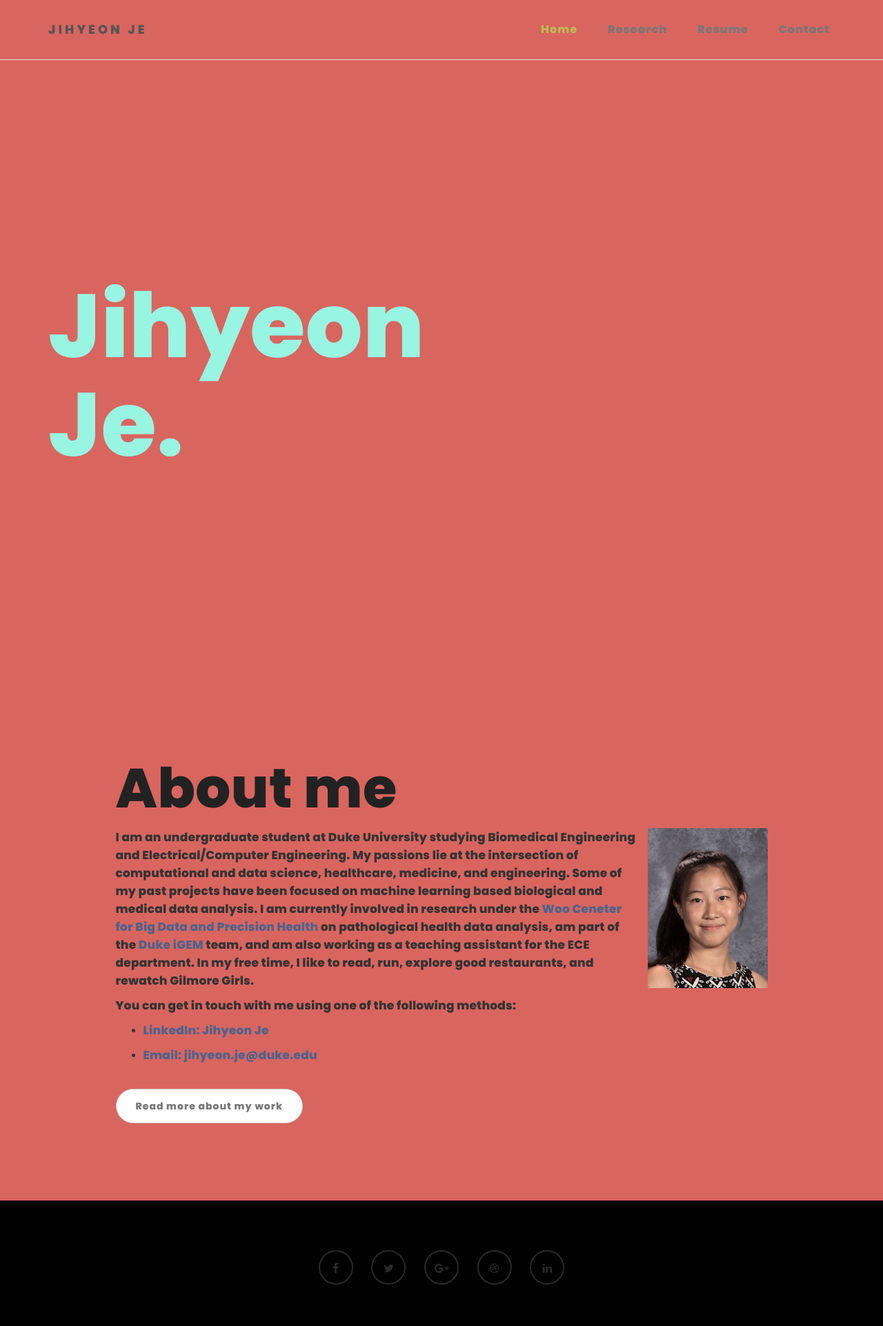
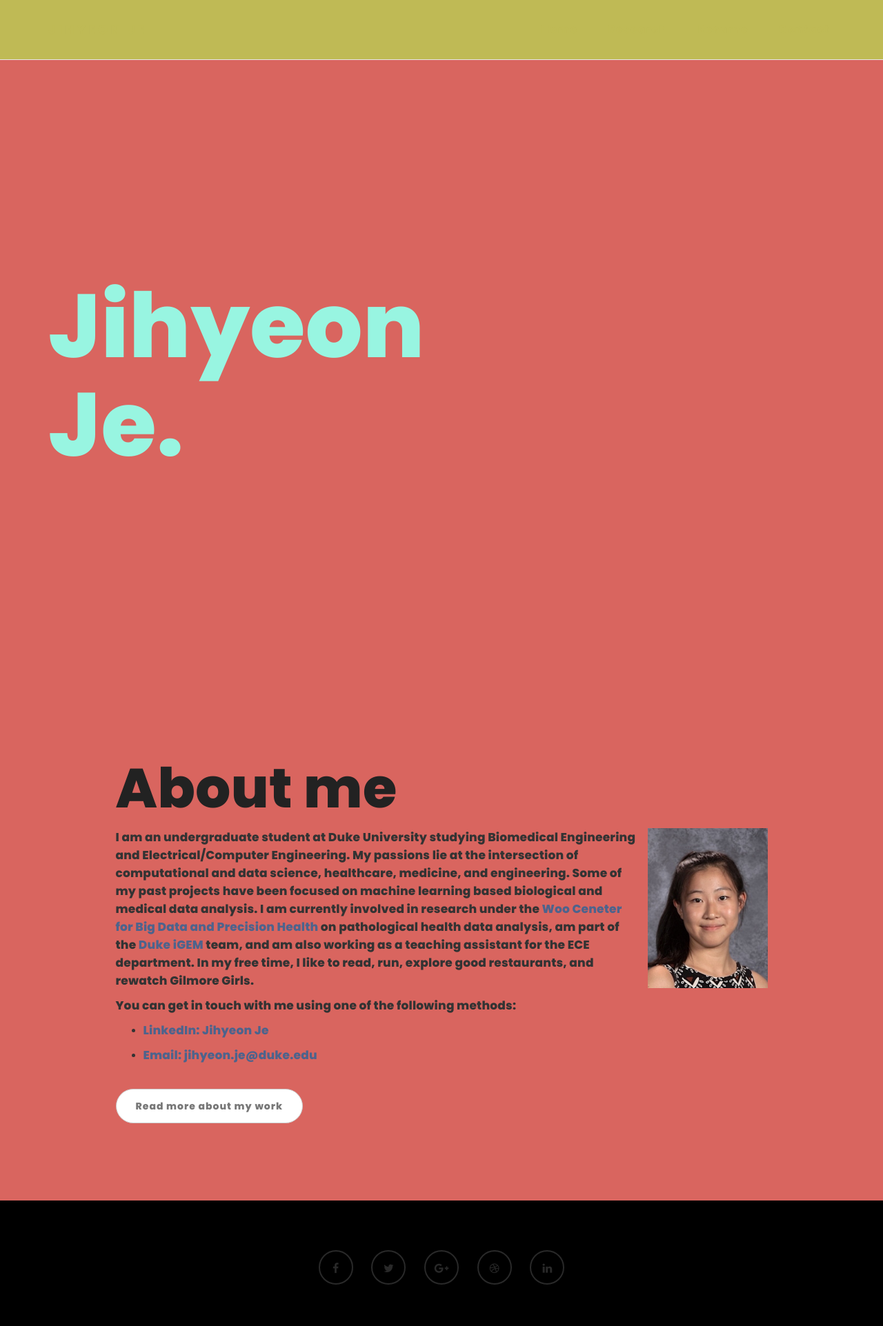
Before and after one commit to rpraka/JihyeonJe.com, a Jekyll site: the page index.html, which Jekyll copies as it is, in a window 1280 px wide. Shown: the whole page at 69% size. Built offline with Jekyll 4.4.1, drawn with Linux system fonts in a browser that asks for light colours.

Commit message:
Update style.css

```diff
--- a/css/style.css
+++ b/css/style.css
@@ -202,13 +202,13 @@ a:hover, a:active, a:focus {
 -----------------------------------------*/
 
 .navbar-default {
-    background: #d9655f;
+    background: #bfba55;
     margin: 0 !important;
     padding: 18px 0;
 }
 
 .navbar-default .navbar-brand {
-  color: #555;
+  color: #bfba55;
   font-family: 'Poppins', sans-serif;
   font-weight: bold;
   text-transform: uppercase;
@@ -217,7 +217,7 @@ a:hover, a:active, a:focus {
 }
 
 .navbar-default .navbar-nav li a {
-    color: #777;
+    color: #bfba55;
     font-size: 16px;
     letter-spacing: 1px;
     -webkit-transition: all 0.4s ease-in-out;
```
